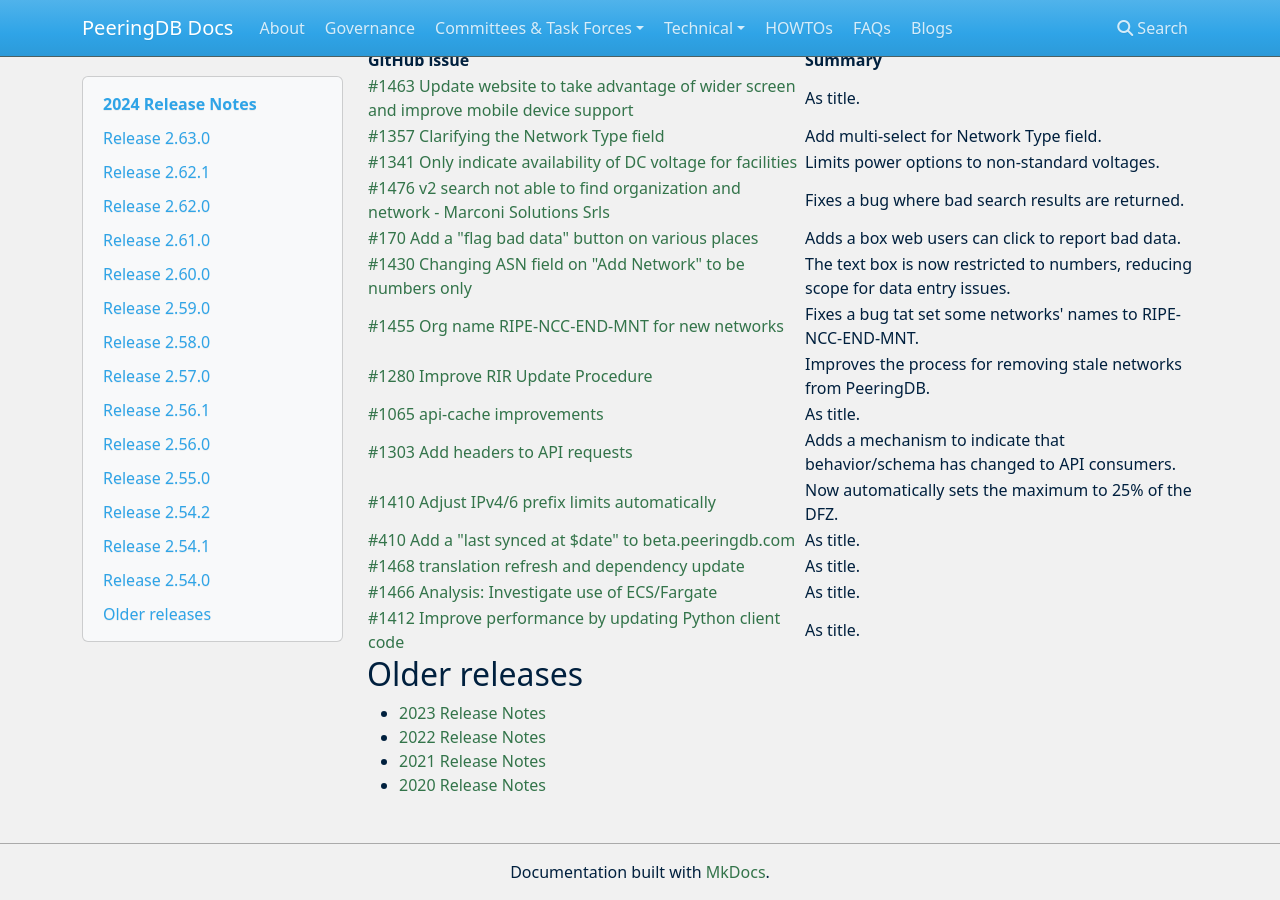
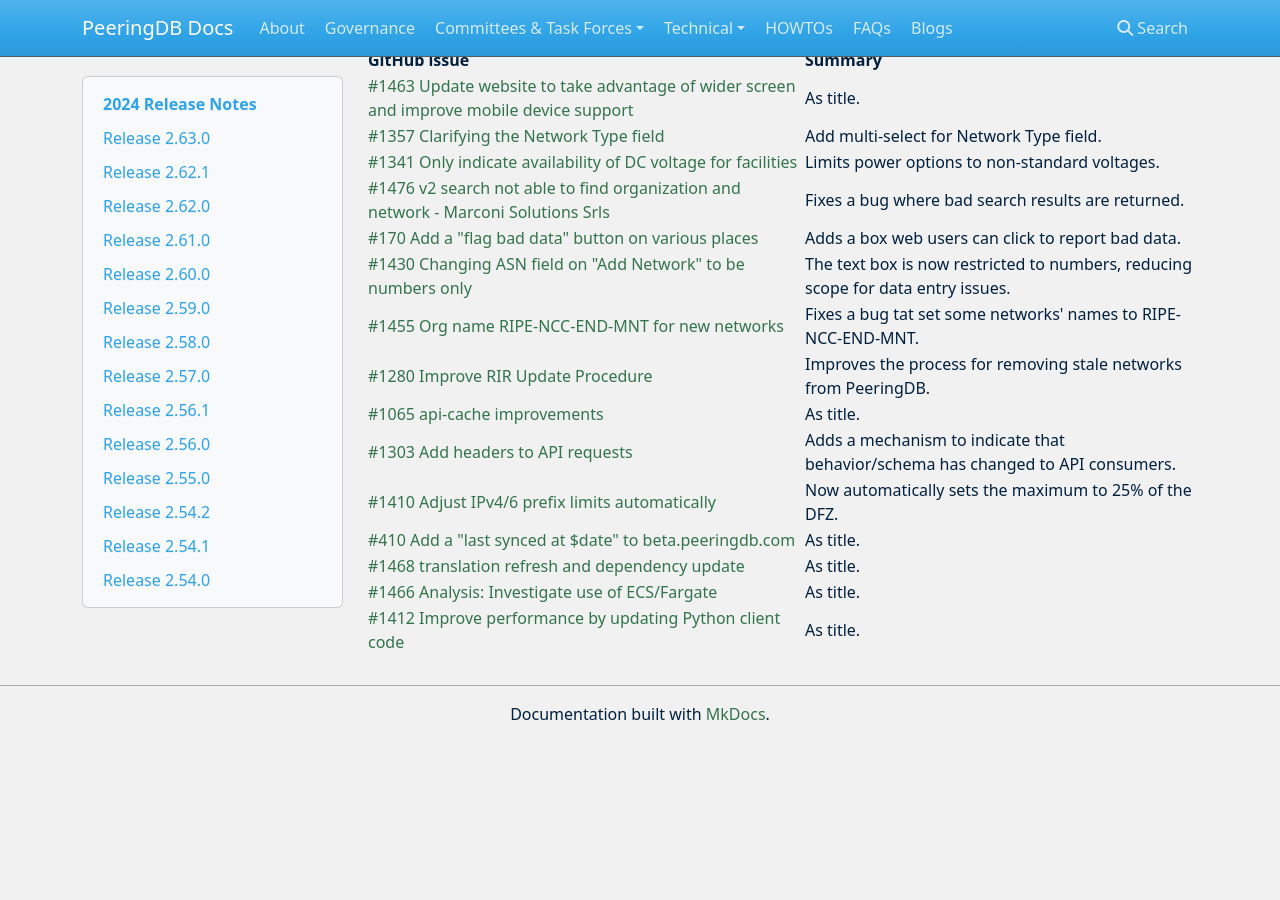
Before and after one commit to peeringdb/docs, an MkDocs documentation site: the page built from docs/release_notes/release_notes_2024.md, in a window 1280 px wide and 900 px high, scrolled down 6618 px. Built offline with MkDocs 1.6.1, drawn with Linux system fonts in a browser that asks for light colours; nearby versions of some CDN libraries; after the commit the page ends 7360 px from its top, so only the background shows below that.

Commit message:
Release Notes copy edits.

```diff
--- a/docs/release_notes/release_notes_2024.md
+++ b/docs/release_notes/release_notes_2024.md
@@ -227,10 +227,3 @@
 | [#1468 translation refresh and dependency update](https://github.com/peeringdb/peeringdb/issues/1468) | As title.|
 | [#1466 Analysis: Investigate use of ECS/Fargate](https://github.com/peeringdb/peeringdb/issues/1466) | As title.|
 | [#1412 Improve performance by updating Python client code](https://github.com/peeringdb/peeringdb/issues/1412) | As title.|
-
-## Older releases
-
-* [2023 Release Notes](/release_notes/release_notes_2023/)
-* [2022 Release Notes](/release_notes/release_notes_2022/)
-* [2021 Release Notes](/release_notes/release_notes_2021/)
-* [2020 Release Notes](/release_notes/release_notes_2020/)
```
Also changed, not shown: docs/release_notes/index.md (+1 -1 lines), docs/release_notes/release_notes_2023.md (+0 -6 lines).
